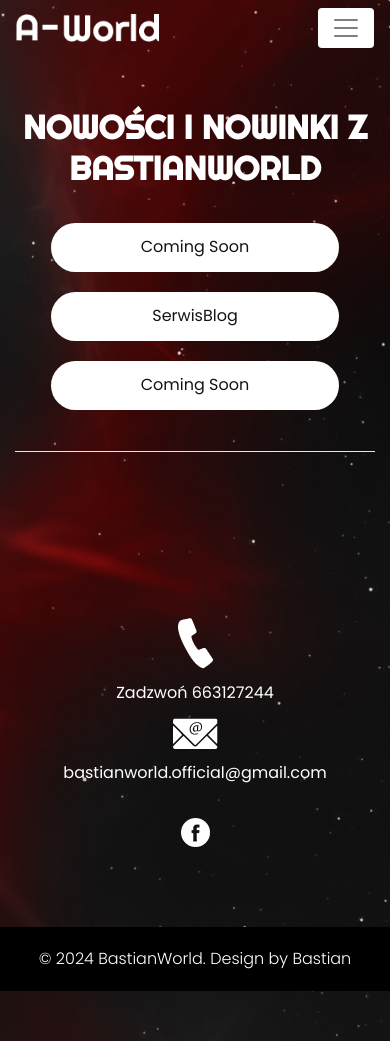
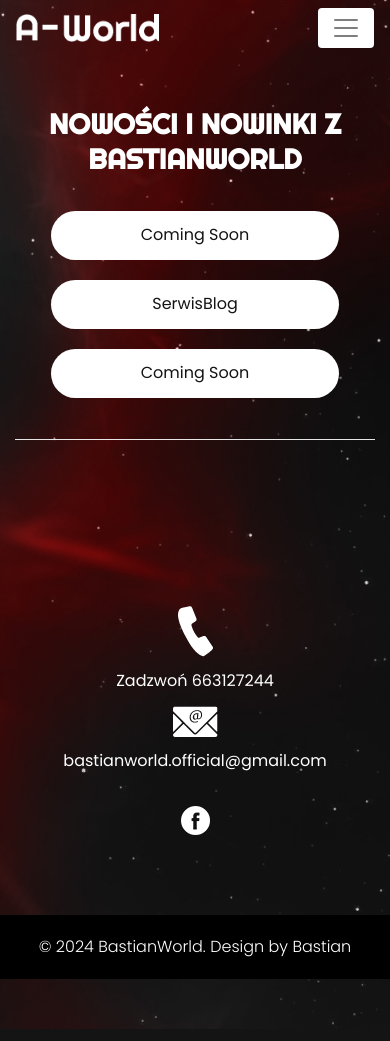
Before and after one commit to Bastian8004/BastianWorldPage, a Django app: page /blog in a window 390 px wide. Run offline with Django 4.2, Linux system fonts and the light colour scheme; data that the repository does not hold is empty; some libraries are stand-ins or nearby versions.

Commit message:
css mobile

```diff
--- a/BW/static/css/responsive.css
+++ b/BW/static/css/responsive.css
@@ -508,7 +508,7 @@
         display: initial;
     }
     .banner_taital {
-        font-size: 33px;
+        font-size: 28px;
     }
     .bg-light {
         background-color: transparent !important;
```
